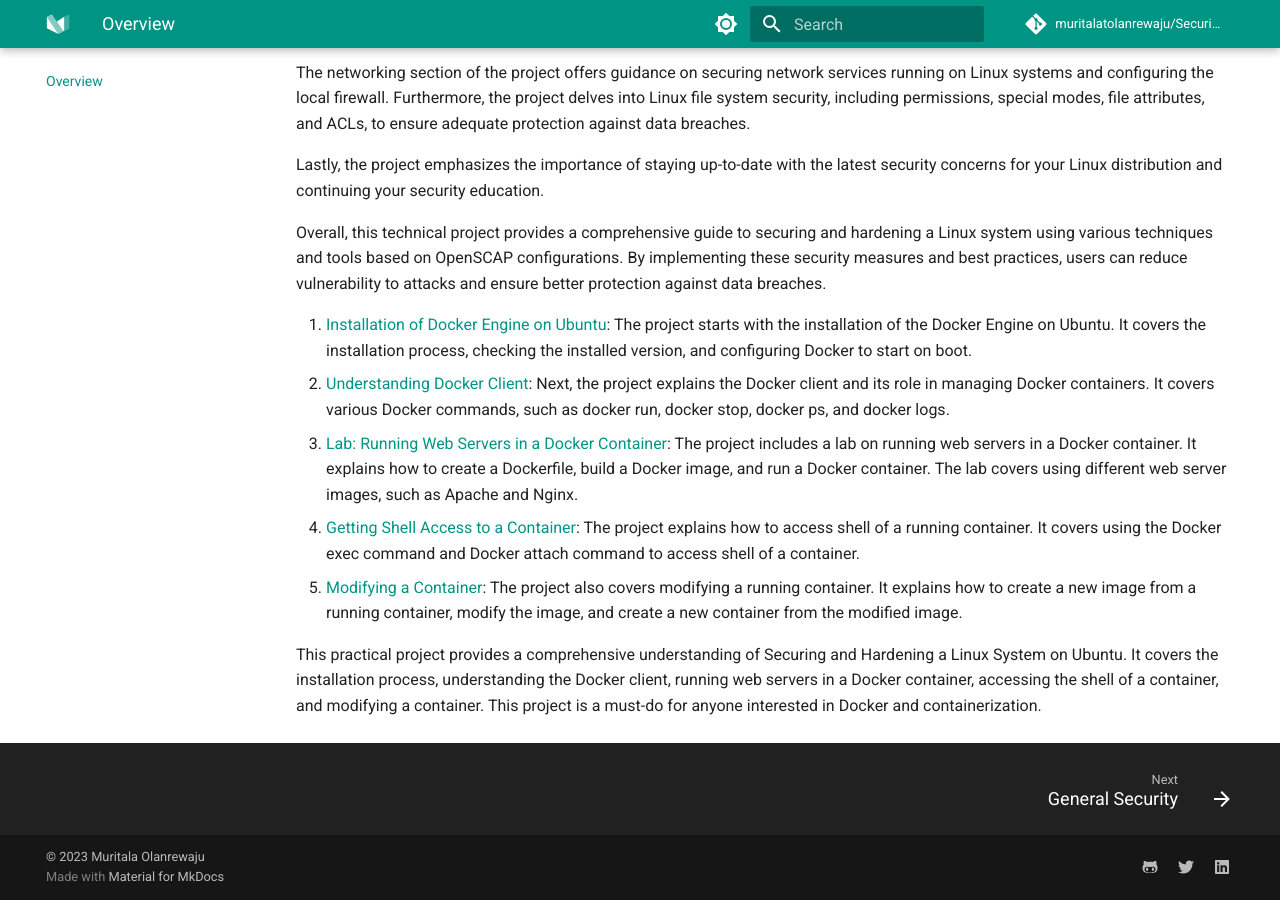
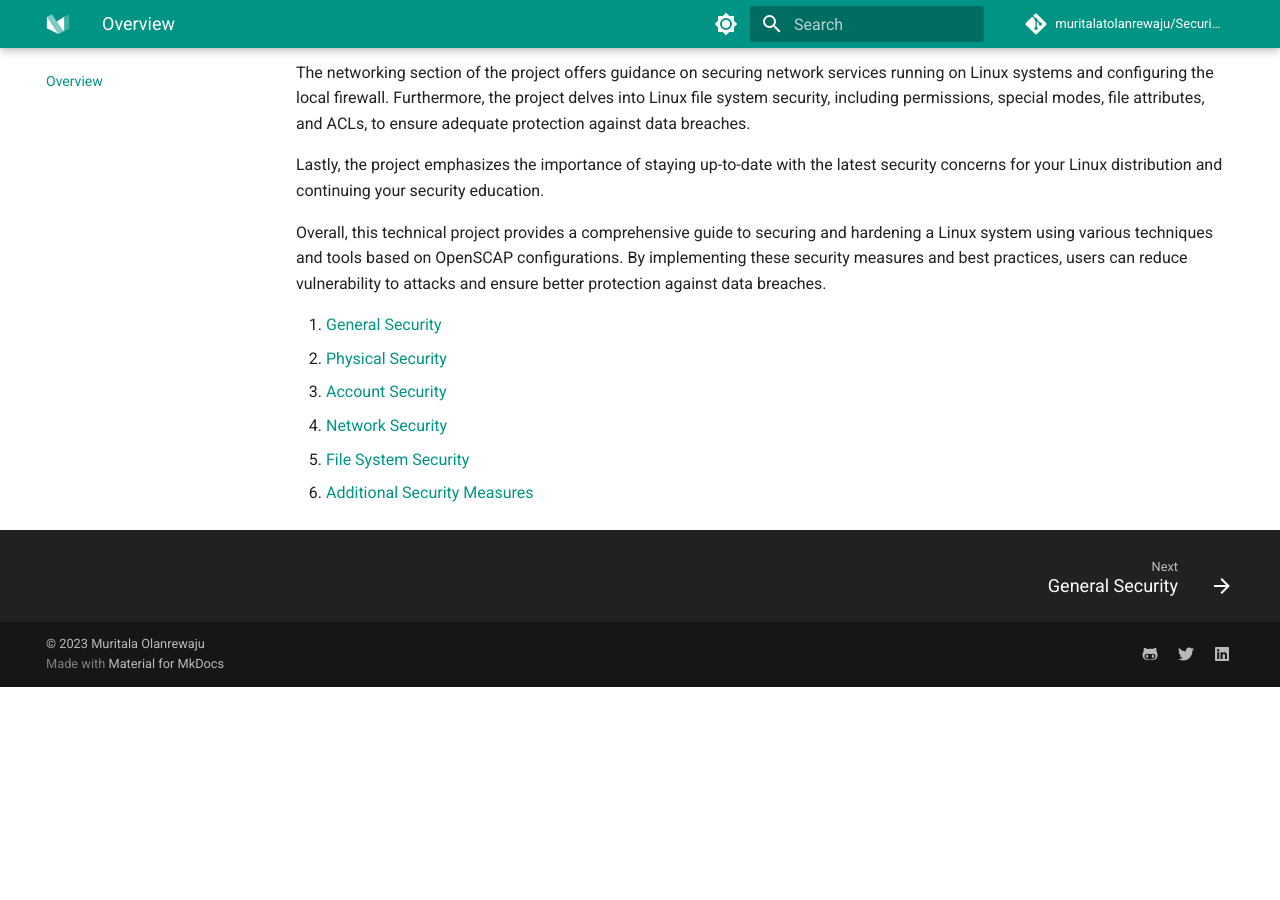
Before and after one commit to muritalatolanrewaju/Securing-and-Hardening-a-Linux-System, an MkDocs documentation site: the page built from docs/index.md, in a window 1280 px wide and 900 px high, scrolled down 867 px. Built offline with MkDocs 1.6.1 and Material for MkDocs 9.7.7, drawn with Linux system fonts in a browser that asks for light colours; comment, search, counter and statistics services are not loaded; after the commit the page ends 1554 px from its top, so only the background shows below that.

Commit message:
Update Documentation

```diff
--- a/docs/index.md
+++ b/docs/index.md
@@ -13,10 +13,10 @@
 
 Overall, this technical project provides a comprehensive guide to securing and hardening a Linux system using various techniques and tools based on OpenSCAP configurations. By implementing these security measures and best practices, users can reduce vulnerability to attacks and ensure better protection against data breaches.
 
-1. [Installation of Docker Engine on Ubuntu](docs/1-installing-docker-engine-on-ubuntu.md): The project starts with the installation of the Docker Engine on Ubuntu. It covers the installation process, checking the installed version, and configuring Docker to start on boot.
-2. [Understanding Docker Client](docs/2-the-docker-client.md): Next, the project explains the Docker client and its role in managing Docker containers. It covers various Docker commands, such as docker run, docker stop, docker ps, and docker logs.
-3. [Lab: Running Web Servers in a Docker Container](docs/3-lab-running-webservers-in-a-docker-container.md): The project includes a lab on running web servers in a Docker container. It explains how to create a Dockerfile, build a Docker image, and run a Docker container. The lab covers using different web server images, such as Apache and Nginx.
-4. [Getting Shell Access to a Container](docs/4-getting-shell-access-to-a-container.md): The project explains how to access shell of a running container. It covers using the Docker exec command and Docker attach command to access shell of a container.
-5. [Modifying a Container](docs/5-modifying-a-container.md): The project also covers modifying a running container. It explains how to create a new image from a running container, modify the image, and create a new container from the modified image.
 
-This practical project provides a comprehensive understanding of Securing and Hardening a Linux System on Ubuntu. It covers the installation process, understanding the Docker client, running web servers in a Docker container, accessing the shell of a container, and modifying a container. This project is a must-do for anyone interested in Docker and containerization.
+1. [General Security](docs/1-general-security.md)
+2. [Physical Security](docs/2-physical-security.md)
+3. [Account Security](docs/3-account-security.md)
+4. [Network Security](docs/4-network-security.md)
+5. [File System Security](docs/5-file-system-security.md)
+6. [Additional Security Measures](docs/6-additional-security-measures.md)
```
